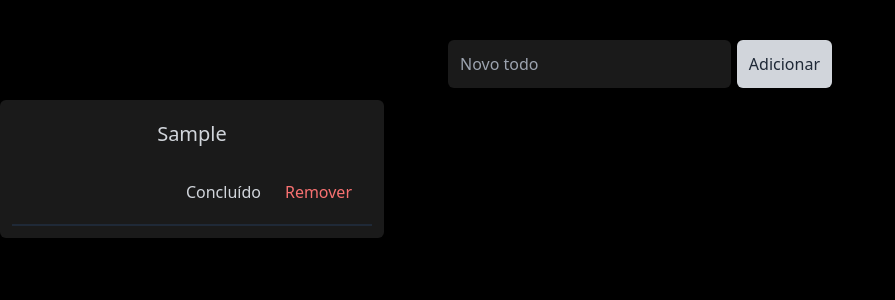
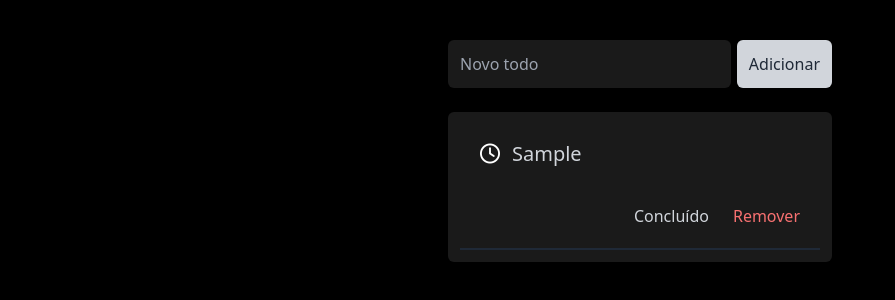
Before and after one commit to immichjs/todo-vue, a Vue app: page / in a window 1280 px wide. Both pictures are taken after typing "Sample" into the empty fields and a click on the button "Adicionar". Shown: the top 300 px of the page, without its empty margins (0-895 px from the left). Built offline with nearby package versions, Linux system fonts and the light colour scheme.

Commit message:
Add Font Awesome e alinhamentos corrigidos

```diff
--- a/public/index.html
+++ b/public/index.html
@@ -5,7 +5,11 @@
     <meta http-equiv="X-UA-Compatible" content="IE=edge">
     <meta name="viewport" content="width=device-width,initial-scale=1.0">
     <link rel="icon" href="./to-do-list.svg">
+    <link href="/your-path-to-fontawesome/css/fontawesome.css" rel="stylesheet">
+    <link href="/your-path-to-fontawesome/css/brands.css" rel="stylesheet">
+    <link href="/your-path-to-fontawesome/css/solid.css" rel="stylesheet">
     <title>To Do List - VueJS</title>
+    <script src="https://kit.fontawesome.com/7eeb106ea9.js" crossorigin="anonymous"></script>
   </head>
   <body>
     <noscript>
--- a/src/App.vue
+++ b/src/App.vue
@@ -18,6 +18,6 @@ export default {
 
 <style lang="postcss" scoped>
   #app {
-    @apply bg-black w-screen h-screen pt-10;
+    @apply flex bg-black w-screen h-screen pt-10 justify-center;
   }
 </style>
--- a/src/components/Todo.vue
+++ b/src/components/Todo.vue
@@ -10,6 +10,7 @@
         <div v-for="t in todos" :key="t.id">
           <div class="todo-list">
             <div class="description-content">
+              <i class="far fa-clock"></i>
               <p class="description">{{ t.description }}</p>
             </div>
             <div class="action">
@@ -63,7 +64,7 @@ export default {
   }
 
   .description-content {
-    @apply flex items-center justify-center text-xl mb-1 p-2;
+    @apply flex items-center text-xl p-2 break-all;
   }
 
   .action {
@@ -74,7 +75,7 @@ export default {
     @apply p-2 rounded-md cursor-pointer outline-none;
   }
 
-  .btn-link:nth-child(n+2) {
+  .btn-link:nth-child(2) {
     @apply text-red-400;
   }
 
@@ -83,15 +84,19 @@ export default {
   }
 
   .todo-container {
-    @apply flex justify-center w-96 my-3;
+    @apply flex justify-center w-96 my-3 flex-wrap;
   }
 
   .todo-list {
-    @apply p-3 w-96 rounded-md;
+    @apply p-3 w-96 rounded-md mt-3;
     background-color: rgba(255, 255, 255, 0.1);
   }
 
   .description-content, .title-content, .action {
     @apply text-gray-300;
   }
+
+  .fa-clock {
+    @apply text-white m-3;
+  }
 </style>
```
Also changed, not shown: 1 other file (tests, documents, lock files or other folders).
